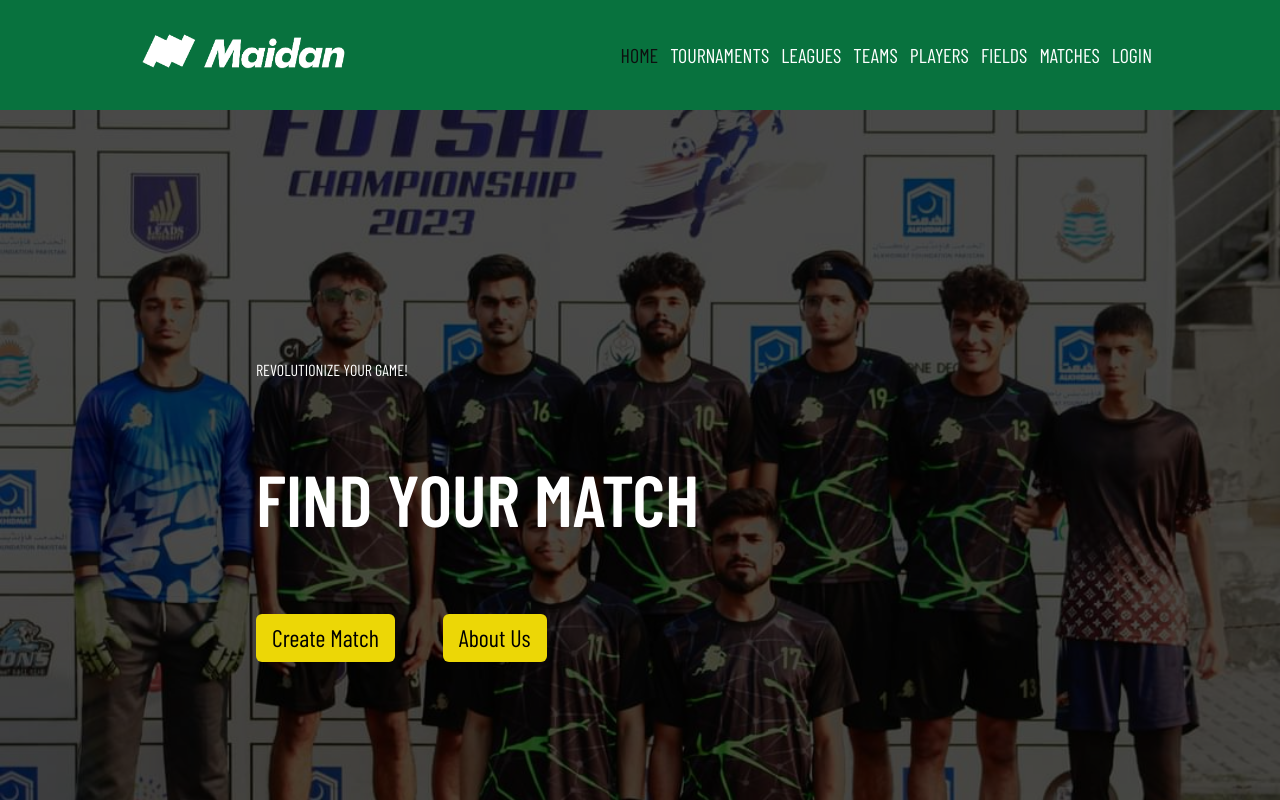
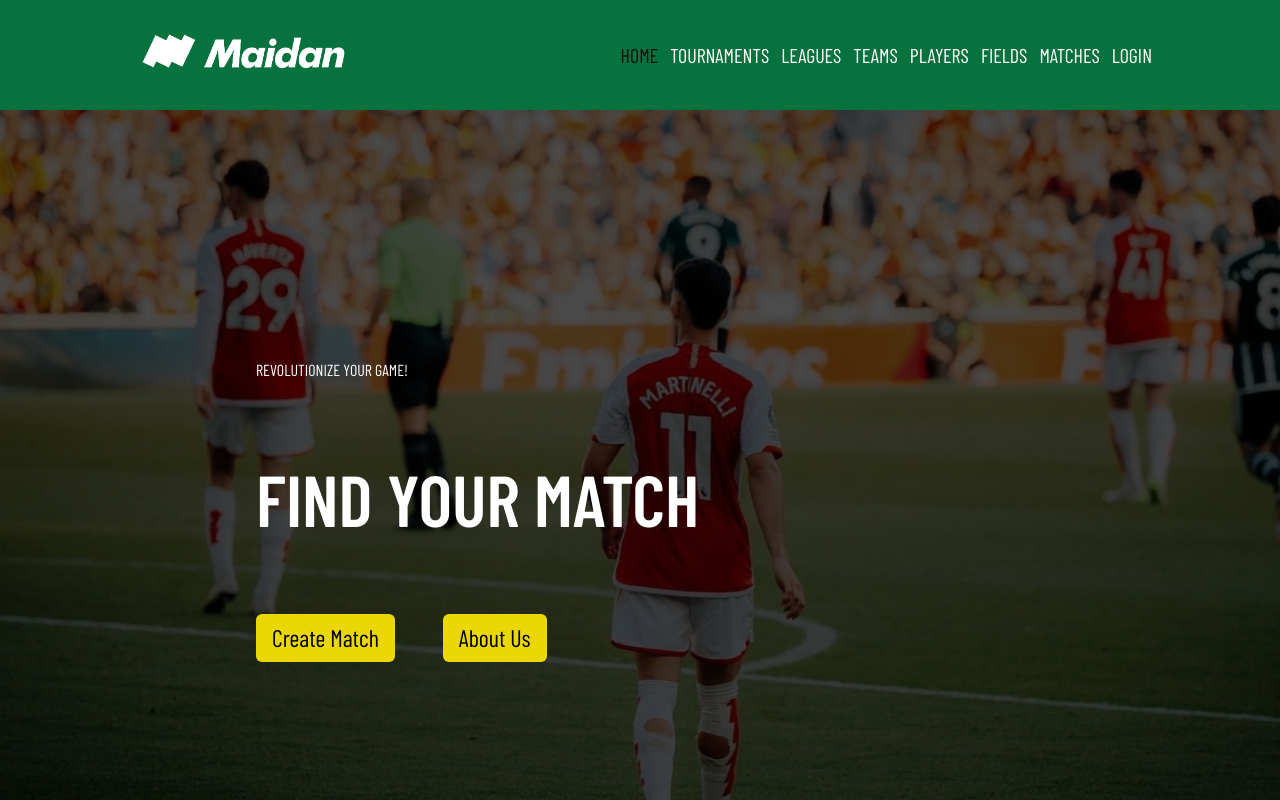
Before and after one commit to Knowledge-Streams-KS/final-project-frontend-salami-book, a React (Vite) app: page / in a window 1280 px wide. Shown: the top 800 px of the page. Built offline with nearby package versions, Linux system fonts and the light colour scheme; a web font is replaced by a local one.

Commit message:
Wallpaper

```diff
--- a/src/pages/Home.jsx
+++ b/src/pages/Home.jsx
@@ -9,7 +9,7 @@ const Home = () => {
   return (
     <>
       <div
-        style={{ backgroundImage: "url('images/bg-image.jpg')" }}
+        style={{ backgroundImage: "url('images/wallpaper2.jpg')" }}
         className="h-screen w-full bg-cover bg-no-repeat"
       >
         <div className="flex h-screen w-full flex-col justify-center space-y-20 bg-black bg-opacity-70 pl-[20%]">
```
Also changed, not shown: public/images/bg-image.jpg (deleted), public/images/wallpaper2.jpg (added).
